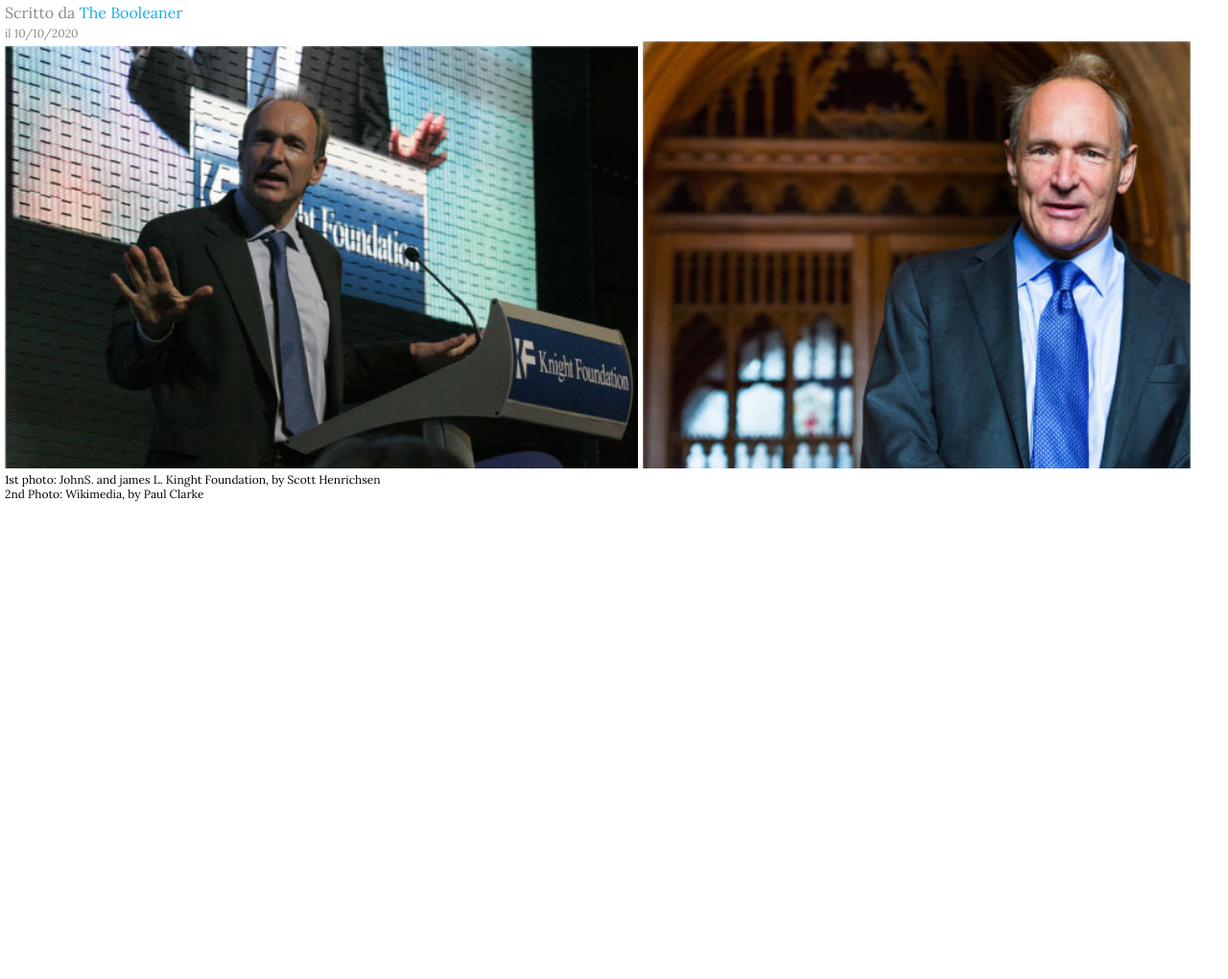
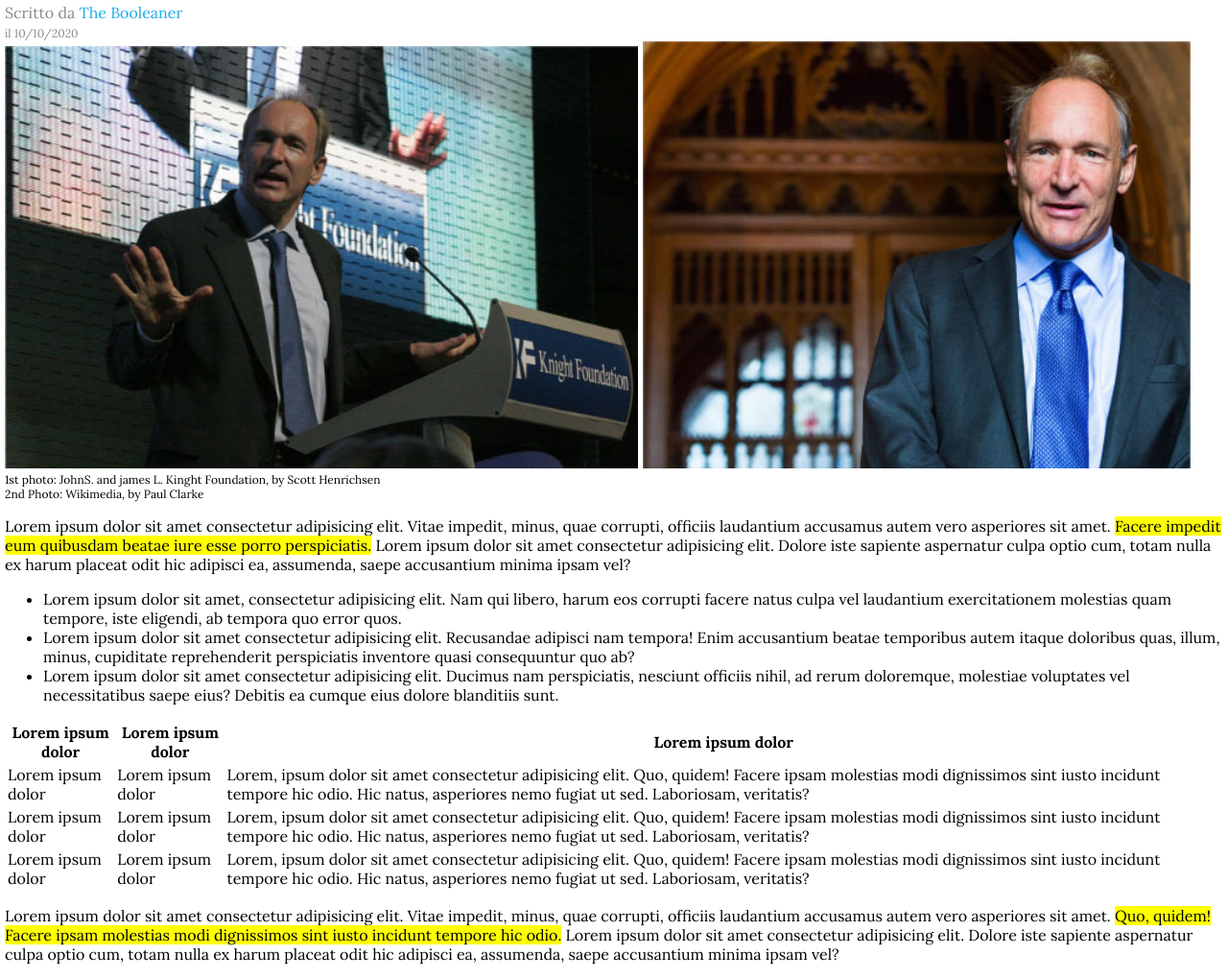
Before and after one commit to Gozzissimo/html-css-booleaner, a plain HTML site: page index.html in a window 1280 px wide. Shown: the part 234-1254 px from the top of the page at 96% size. Before the commit the page ends 800 px from the top, so only its background shows below. Drawn offline with Linux system fonts and the light colour scheme.

Commit message:
Articolo con evidenziati

```diff
--- a/css/style.css
+++ b/css/style.css
@@ -41,3 +41,6 @@ h1{
     margin: 0;
     font-size: 12px;
 }
+.evidenziato{
+    background-color: yellow;
+}
--- a/index.html
+++ b/index.html
@@ -45,7 +45,41 @@
 
             <!-- articolo -->
             <section>
-
+                <p>Lorem ipsum dolor sit amet consectetur adipisicing elit. Vitae impedit, minus, quae corrupti, officiis laudantium accusamus autem vero asperiores sit amet. <span class="evidenziato"> Facere impedit eum quibusdam beatae iure esse porro perspiciatis.</span> Lorem ipsum dolor sit amet consectetur adipisicing elit. Dolore iste sapiente aspernatur culpa optio cum, totam nulla ex harum placeat odit hic adipisci ea, assumenda, saepe accusantium minima ipsam vel?</p>
+                <ul>
+                    <li>Lorem ipsum dolor sit amet, consectetur adipisicing elit. Nam qui libero, harum eos corrupti facere natus culpa vel laudantium exercitationem molestias quam tempore, iste eligendi, ab tempora quo error quos.</li>
+                    <li>Lorem ipsum dolor sit amet consectetur adipisicing elit. Recusandae adipisci nam tempora! Enim accusantium beatae temporibus autem itaque doloribus quas, illum, minus, cupiditate reprehenderit perspiciatis inventore quasi consequuntur quo ab?</li>
+                    <li>Lorem ipsum dolor sit amet consectetur adipisicing elit. Ducimus nam perspiciatis, nesciunt officiis nihil, ad rerum doloremque, molestiae voluptates vel necessitatibus saepe eius? Debitis ea cumque eius dolore blanditiis sunt.</li>
+                </ul>
+                <table>
+                    <thead>
+                        <tr>
+                            <th>Lorem ipsum dolor</th>
+                            <th>Lorem ipsum dolor</th>
+                            <th>Lorem ipsum dolor</th>
+                        </tr>
+                    </thead>
+                    <tbody>
+                        <tr>
+                            <td>Lorem ipsum dolor</td>
+                            <td>Lorem ipsum dolor</td>
+                            <td>Lorem, ipsum dolor sit amet consectetur adipisicing elit. Quo, quidem! Facere ipsam molestias modi dignissimos sint iusto incidunt tempore hic odio. Hic natus, asperiores nemo fugiat ut sed. Laboriosam, veritatis?</td>
+                        </tr>
+                        <tr>
+                            <td>Lorem ipsum dolor</td>
+                            <td>Lorem ipsum dolor</td>
+                            <td>Lorem, ipsum dolor sit amet consectetur adipisicing elit. Quo, quidem! Facere ipsam molestias modi dignissimos sint iusto incidunt tempore hic odio. Hic natus, asperiores nemo fugiat ut sed. Laboriosam, veritatis?</td>
+                        </tr>
+                        <tr>
+                            <td>Lorem ipsum dolor</td>
+                            <td>Lorem ipsum dolor</td>
+                            <td>Lorem, ipsum dolor sit amet consectetur adipisicing elit. Quo, quidem! Facere ipsam molestias modi dignissimos sint iusto incidunt tempore hic odio. Hic natus, asperiores nemo fugiat ut sed. Laboriosam, veritatis?</td>
+                        </tr>
+                    </tbody>
+                </table>
+                <p>Lorem ipsum dolor sit amet consectetur adipisicing elit. Vitae impedit, minus, quae corrupti, officiis laudantium
+                accusamus autem vero asperiores sit amet. <span class="evidenziato"> Quo, quidem! Facere ipsam molestias modi dignissimos sint iusto incidunt tempore hic odio.</span> Lorem ipsum dolor sit amet consectetur adipisicing elit. Dolore iste sapiente aspernatur culpa optio cum, totam nulla ex harum placeat odit hic adipisci ea, assumenda, saepe accusantium minima
+                ipsam vel?</p>
             </section>
             <!-- articolo -->
 
```
